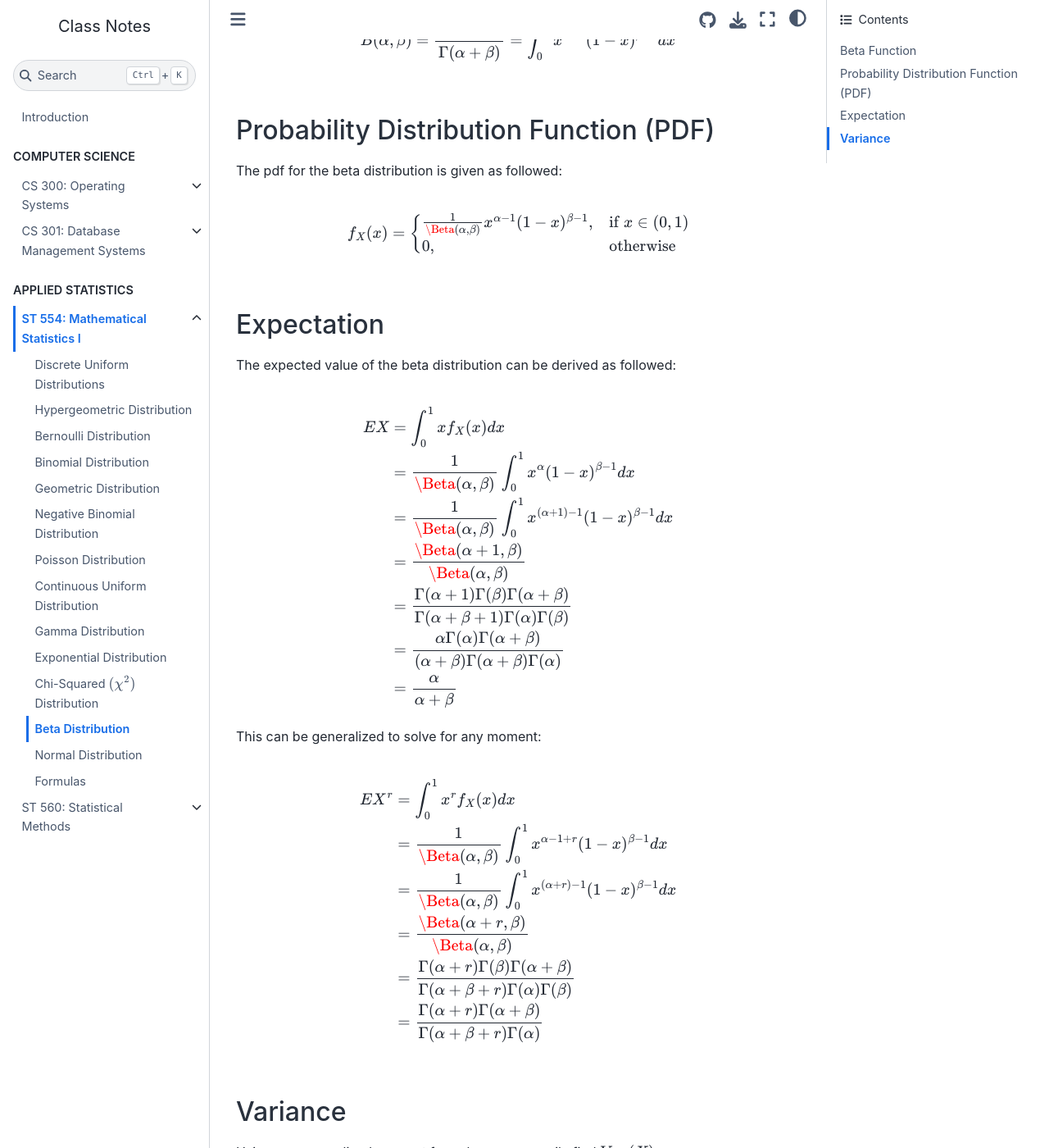
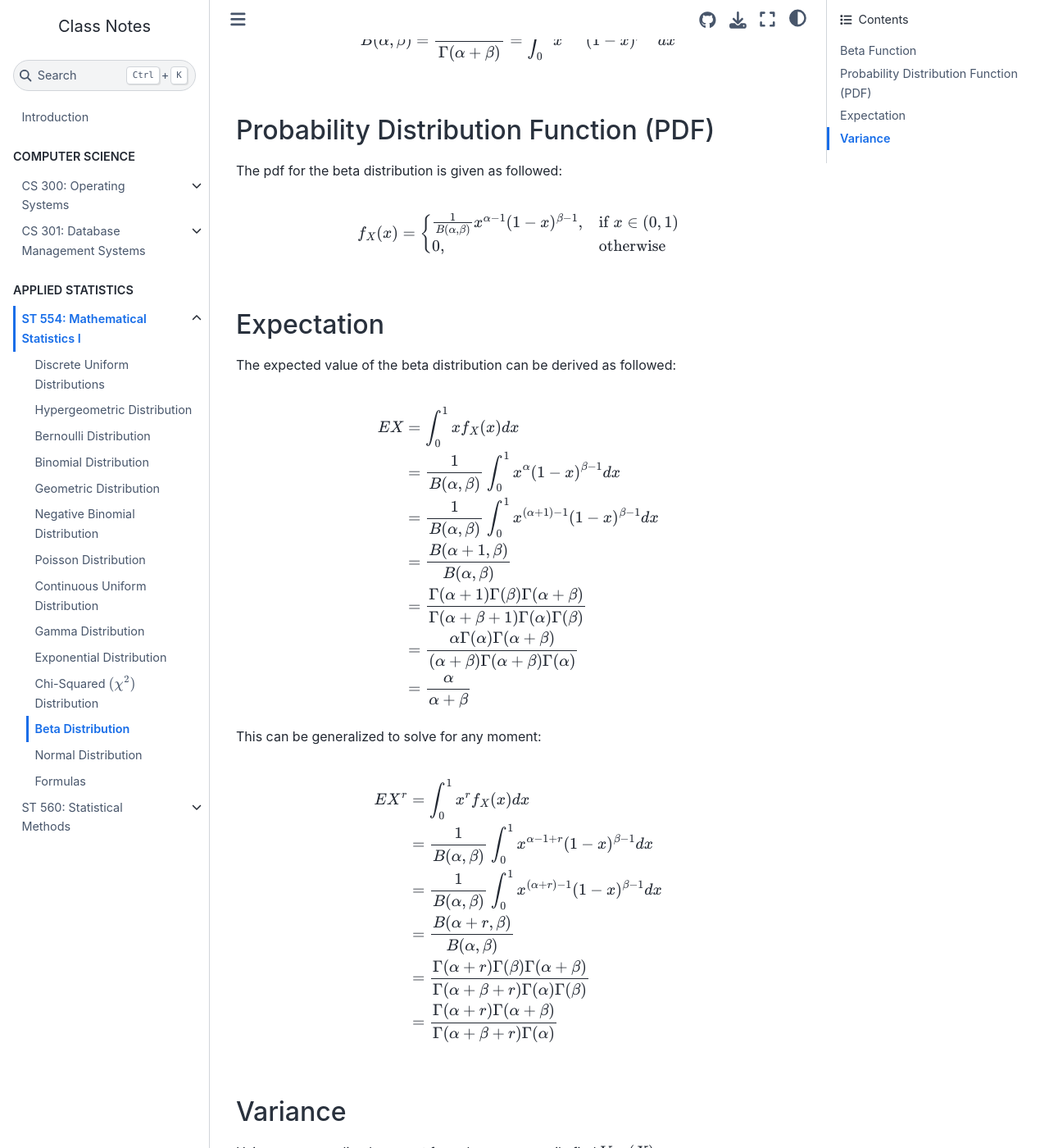
Before and after one commit to MoenMi/notes, a Jupyter Book: the page built from classes/st554/beta-distribution.md, in a window 1280 px wide and 1400 px high, scrolled down 477 px. Shown: the whole window at 82% size. Built offline with Jupyter Book 1.0.4 settings and Sphinx 7.4.7 and the Sphinx Book theme 1.1.4, drawn with Linux system fonts in a browser that asks for light colours; pages that are not in the unit, such as notebooks, are missing from menus.

Commit message:
Fix beta distribution formula in documentation

```diff
--- a/classes/st554/beta-distribution.md
+++ b/classes/st554/beta-distribution.md
@@ -19,7 +19,7 @@ The pdf for the beta distribution is given as followed:
 $$
 f_X(x) =
 \begin{cases}
-\frac{1}{\Beta(\alpha, \beta)} x^{\alpha-1} (1-x)^{\beta-1}, & \text{if } x \in (0,1) \\
+\frac{1}{B(\alpha, \beta)} x^{\alpha-1} (1-x)^{\beta-1}, & \text{if } x \in (0,1) \\
 0, & \text{otherwise}
 \end{cases}
 $$
@@ -31,9 +31,9 @@ The expected value of the beta distribution can be derived as followed:
 $$
 \begin{align}
 EX &= \int_0^1 x f_X(x) dx \\
-&= \frac{1}{\Beta(\alpha, \beta)} \int_0^1 x^\alpha (1-x)^{\beta-1} dx \\
-&= \frac{1}{\Beta(\alpha, \beta)} \int_0^1 x^{(\alpha+1)-1} (1-x)^{\beta-1} dx \\
-&= \frac{\Beta(\alpha+1,\beta)}{\Beta(\alpha, \beta)} \\
+&= \frac{1}{B(\alpha, \beta)} \int_0^1 x^\alpha (1-x)^{\beta-1} dx \\
+&= \frac{1}{B(\alpha, \beta)} \int_0^1 x^{(\alpha+1)-1} (1-x)^{\beta-1} dx \\
+&= \frac{B(\alpha+1,\beta)}{B(\alpha, \beta)} \\
 &= \frac{\Gamma(\alpha+1) \Gamma(\beta) \Gamma(\alpha + \beta)}{\Gamma(\alpha + \beta + 1) \Gamma(\alpha) \Gamma(\beta)} \\
 &= \frac{\alpha \Gamma(\alpha) \Gamma(\alpha + \beta)}{(\alpha + \beta) \Gamma(\alpha + \beta) \Gamma(\alpha)} \\
 &= \frac{\alpha}{\alpha + \beta} \\
@@ -45,9 +45,9 @@ This can be generalized to solve for any moment:
 $$
 \begin{align}
 EX^r &= \int_0^1 x^r f_X(x) dx \\
-&= \frac{1}{\Beta(\alpha, \beta)} \int_0^1 x^{\alpha - 1 + r} (1-x)^{\beta-1} dx \\
-&= \frac{1}{\Beta(\alpha, \beta)} \int_0^1 x^{(\alpha+r)-1} (1-x)^{\beta-1} dx \\
-&= \frac{\Beta(\alpha+r,\beta)}{\Beta(\alpha, \beta)} \\
+&= \frac{1}{B(\alpha, \beta)} \int_0^1 x^{\alpha - 1 + r} (1-x)^{\beta-1} dx \\
+&= \frac{1}{B(\alpha, \beta)} \int_0^1 x^{(\alpha+r)-1} (1-x)^{\beta-1} dx \\
+&= \frac{B(\alpha+r,\beta)}{B(\alpha, \beta)} \\
 &= \frac{\Gamma(\alpha+r) \Gamma(\beta) \Gamma(\alpha + \beta)}{\Gamma(\alpha + \beta + r) \Gamma(\alpha) \Gamma(\beta)} \\
 &= \frac{\Gamma(\alpha+r) \Gamma(\alpha + \beta)}{\Gamma(\alpha + \beta + r) \Gamma(\alpha)} \\
 \end{align}
```
Also changed, not shown: classes/st554/formulas.md (+1 -1 lines).
